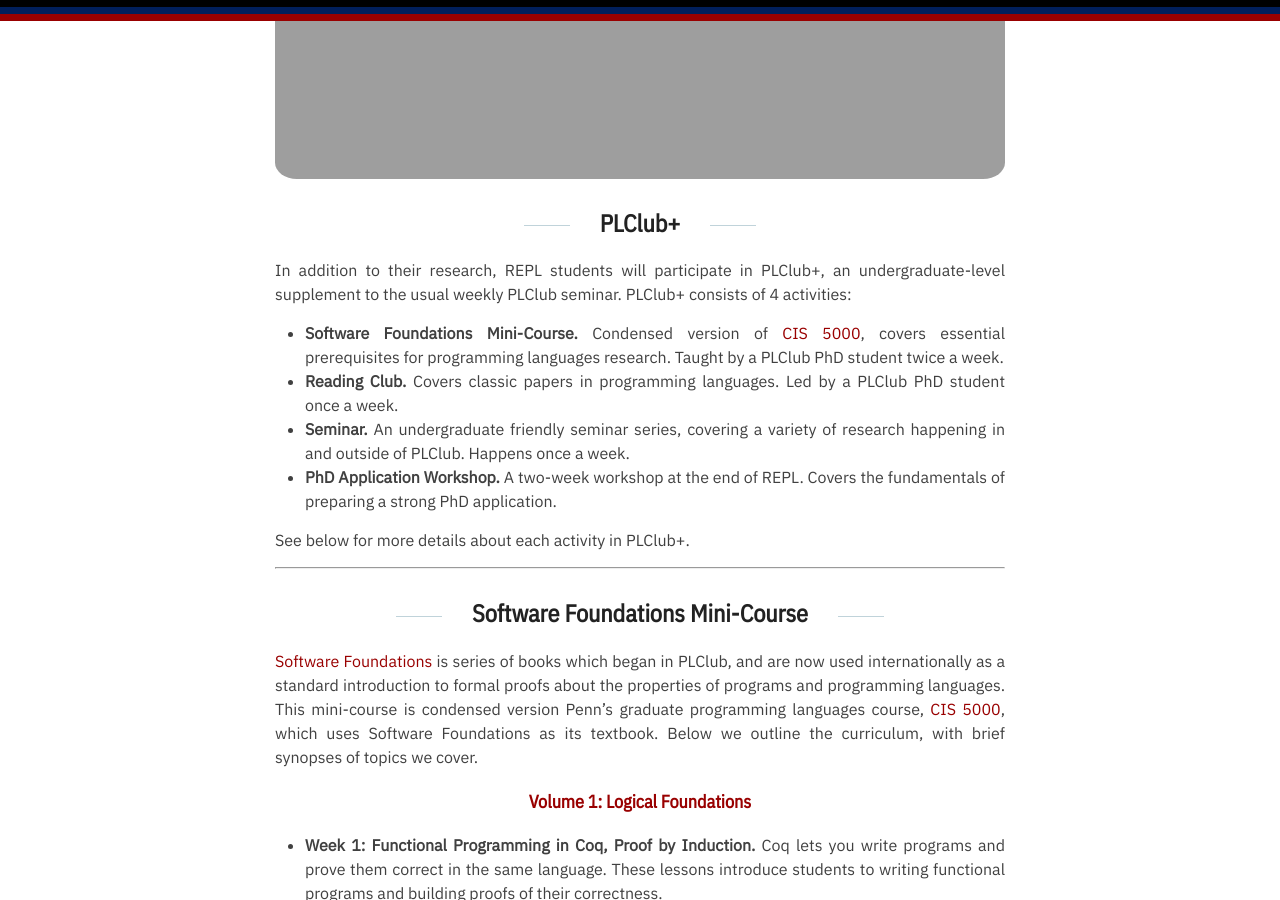
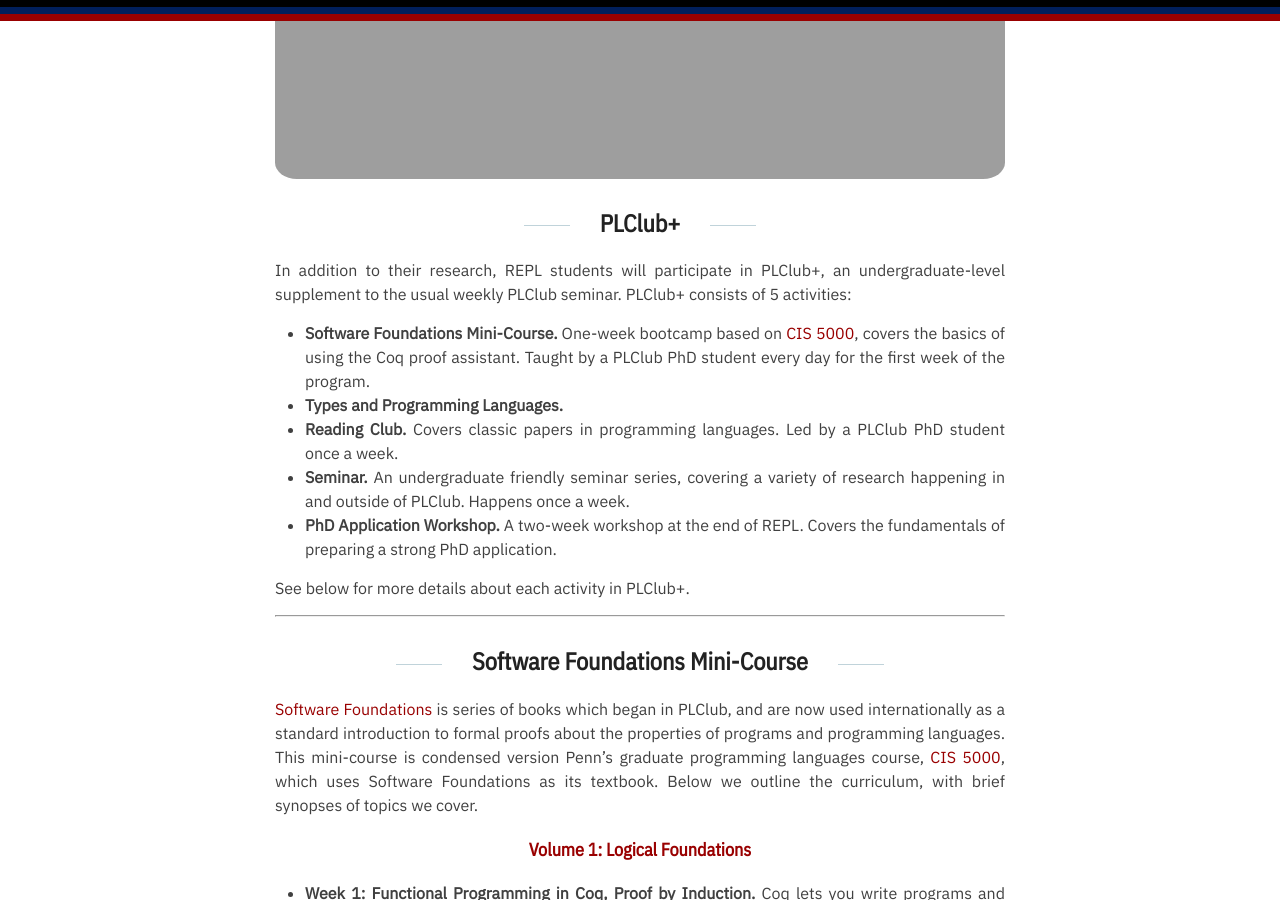
Before and after one commit to penn-repl/apply, a Jekyll site: the page built from _pages/plclub+.md, in a window 1280 px wide and 900 px high, scrolled down 491 px. Built offline with Jekyll 4.4.1, drawn with Linux system fonts in a browser that asks for light colours.

Commit message:
Update plclub+.md

```diff
--- a/_pages/plclub+.md
+++ b/_pages/plclub+.md
@@ -7,8 +7,9 @@ permalink: /plclub+/
 <img align="center" width="100%" src="/images/plclub+.png">
 
 ## PLClub+
-In addition to their research, REPL students will participate in PLClub+, an undergraduate-level supplement to the usual weekly PLClub seminar. PLClub+ consists of 4 activities:
-- **Software Foundations Mini-Course.** Condensed version of [CIS 5000](https://www.seas.upenn.edu/~cis5000/current/index.html), covers essential prerequisites for programming languages research. Taught by a PLClub PhD student twice a week.
+In addition to their research, REPL students will participate in PLClub+, an undergraduate-level supplement to the usual weekly PLClub seminar. PLClub+ consists of 5 activities:
+- **Software Foundations Mini-Course.** One-week bootcamp based on [CIS 5000](https://www.seas.upenn.edu/~cis5000/current/index.html), covers the basics of using the Coq proof assistant. Taught by a PLClub PhD student every day for the first week of the program.
+- **Types and Programming Languages.**
 - **Reading Club.** Covers classic papers in programming languages. Led by a PLClub PhD student once a week.
 - **Seminar.** An undergraduate friendly seminar series, covering a variety of research happening in and outside of PLClub. Happens once a week.
 - **PhD Application Workshop.** A two-week workshop at the end of REPL. Covers the fundamentals of preparing a strong PhD application.
```
